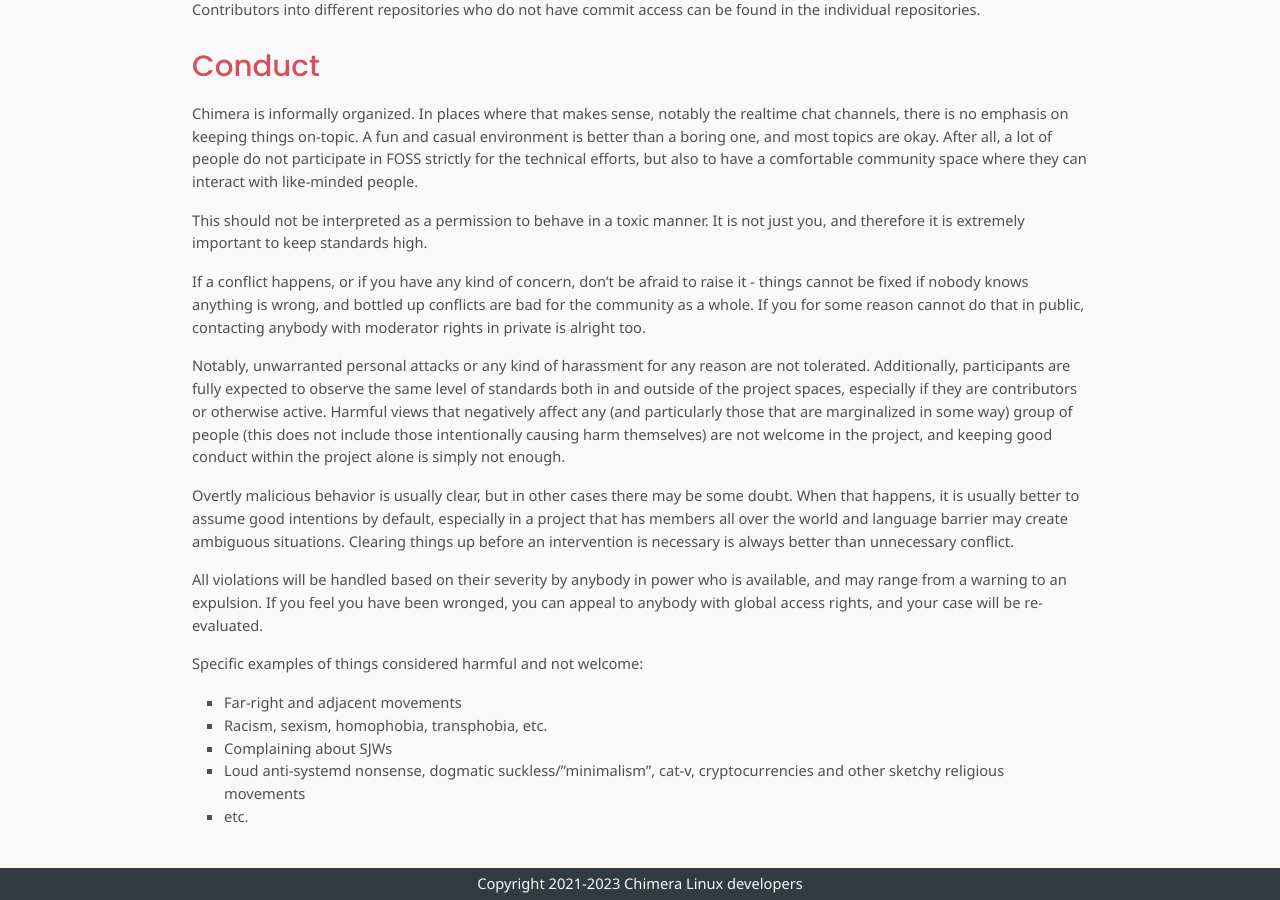
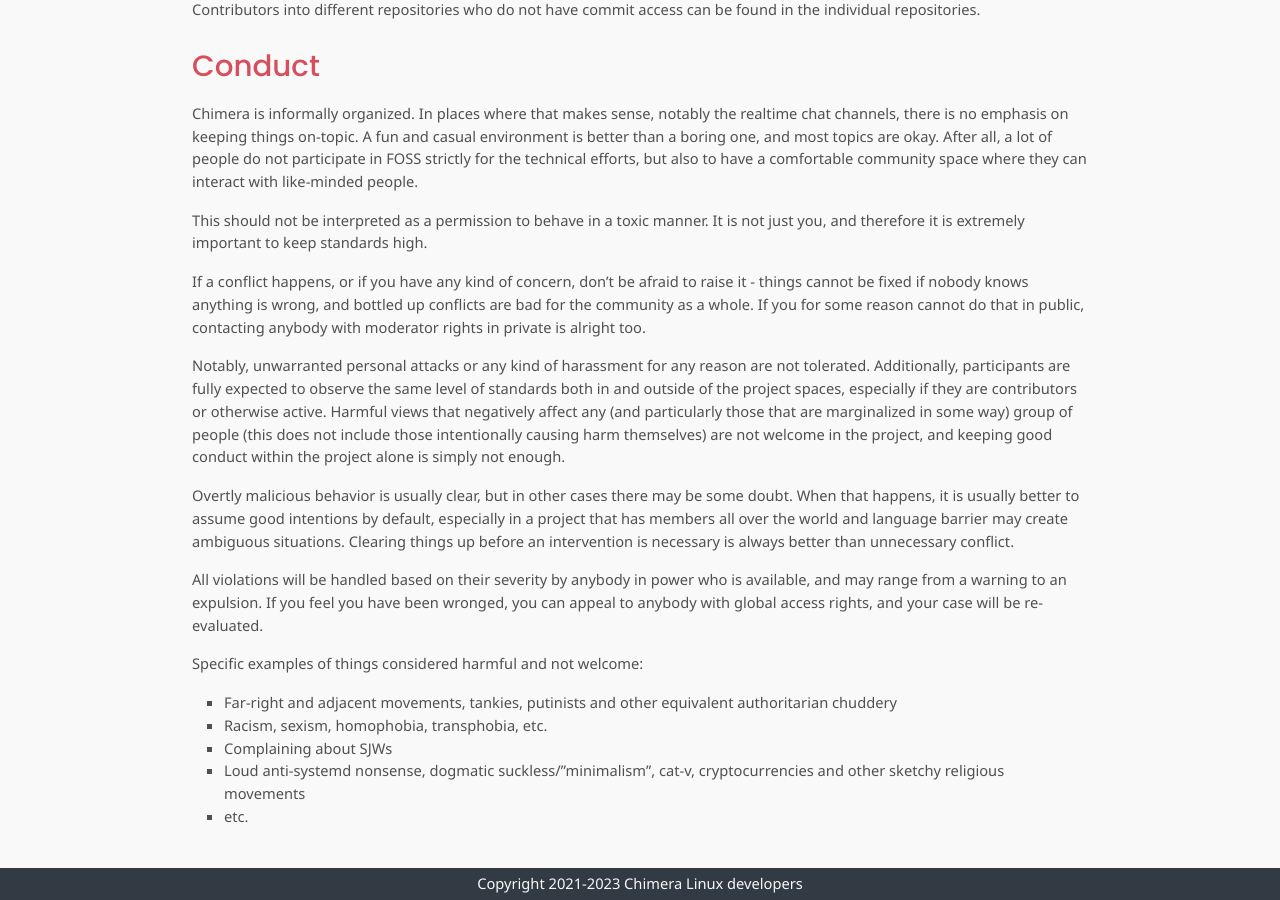
Before and after one commit to chimera-linux/chimera-linux.github.io, a Jekyll site: the page built from community/index.md, in a window 1280 px wide and 900 px high, scrolled down 1814 px. Built offline with Jekyll 4.4.1, drawn with Linux system fonts in a browser that asks for light colours.

Commit message:
community: be fairer about whom i want to fuck off

```diff
--- a/community/index.md
+++ b/community/index.md
@@ -136,7 +136,8 @@
 
 Specific examples of things considered harmful and not welcome:
 
-* Far-right and adjacent movements
+* Far-right and adjacent movements, tankies, putinists and other
+  equivalent authoritarian chuddery
 * Racism, sexism, homophobia, transphobia, etc.
 * Complaining about SJWs
 * Loud anti-systemd nonsense, dogmatic suckless/"minimalism",
```
